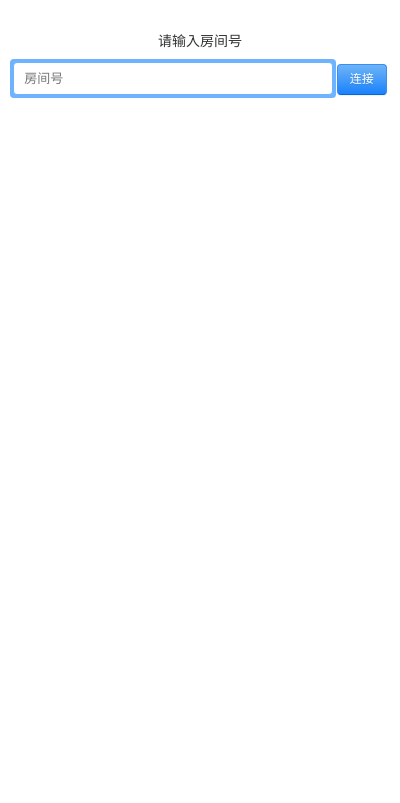
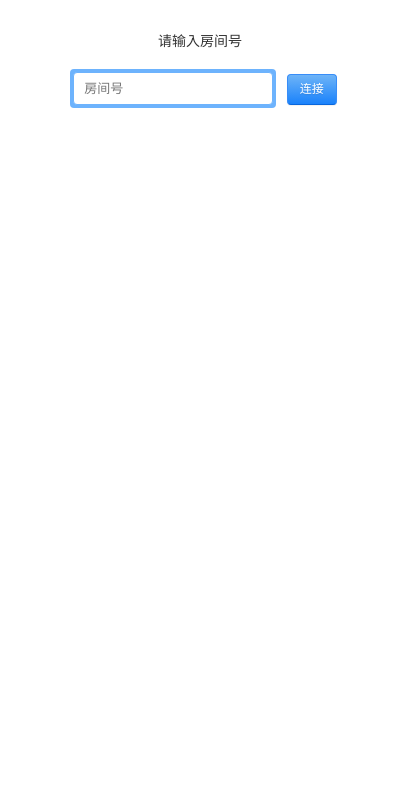
Before and after one commit to zephyrzoom/pandatv, an Electron app: page electron/index.html in a window 400 px wide. Shown: the top 803 px of the page. Drawn offline with Linux system fonts and the light colour scheme.

```diff
--- a/electron/css/index.css
+++ b/electron/css/index.css
@@ -2,7 +2,8 @@
   overflow-y: auto;
 }
 #roomid {
-  width: 80%;
+  width: 200px;
+  margin: 10px;
 }
 .pane {
   text-align: center;
@@ -15,3 +16,7 @@
 .uname {
   color: rgb(22, 180, 85);
 }
+
+.toolbar {
+  text-align: center;
+}
```
